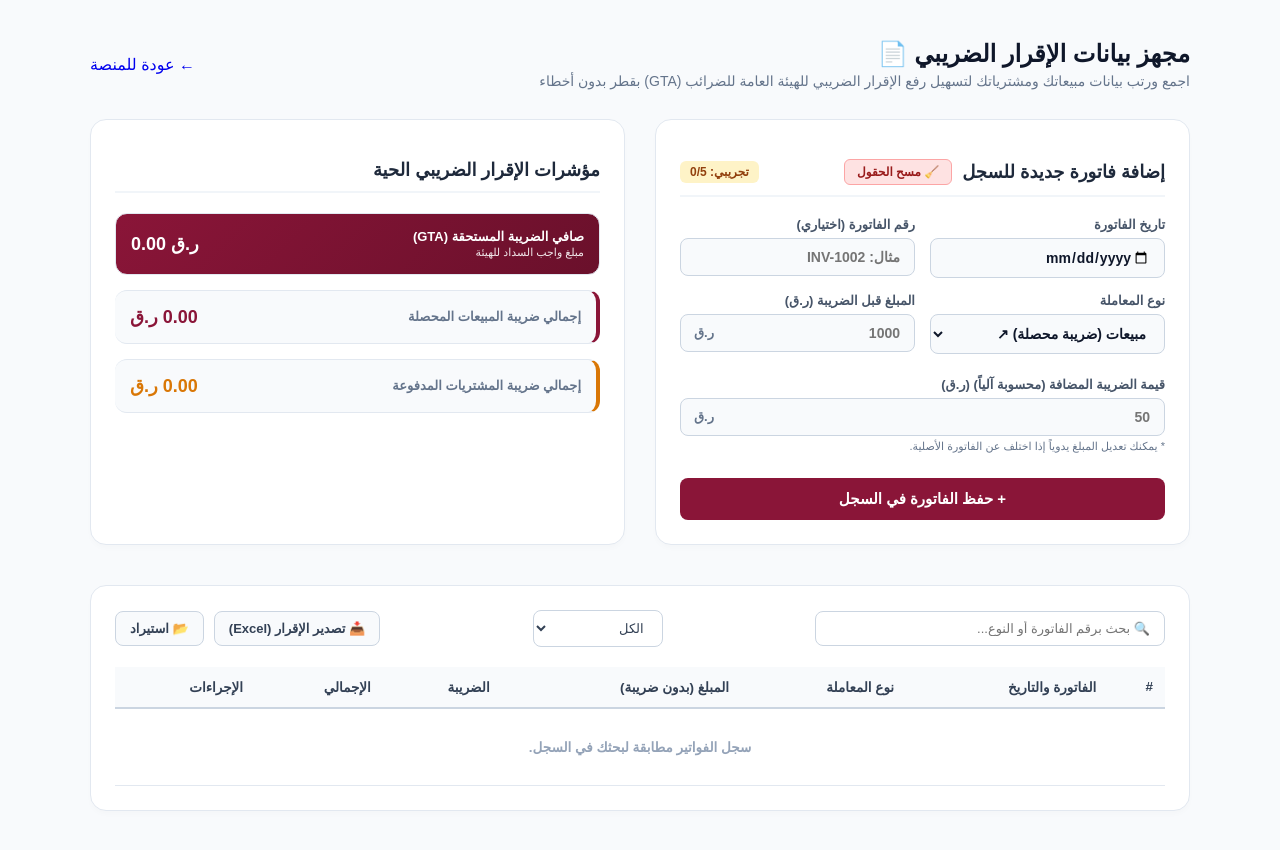
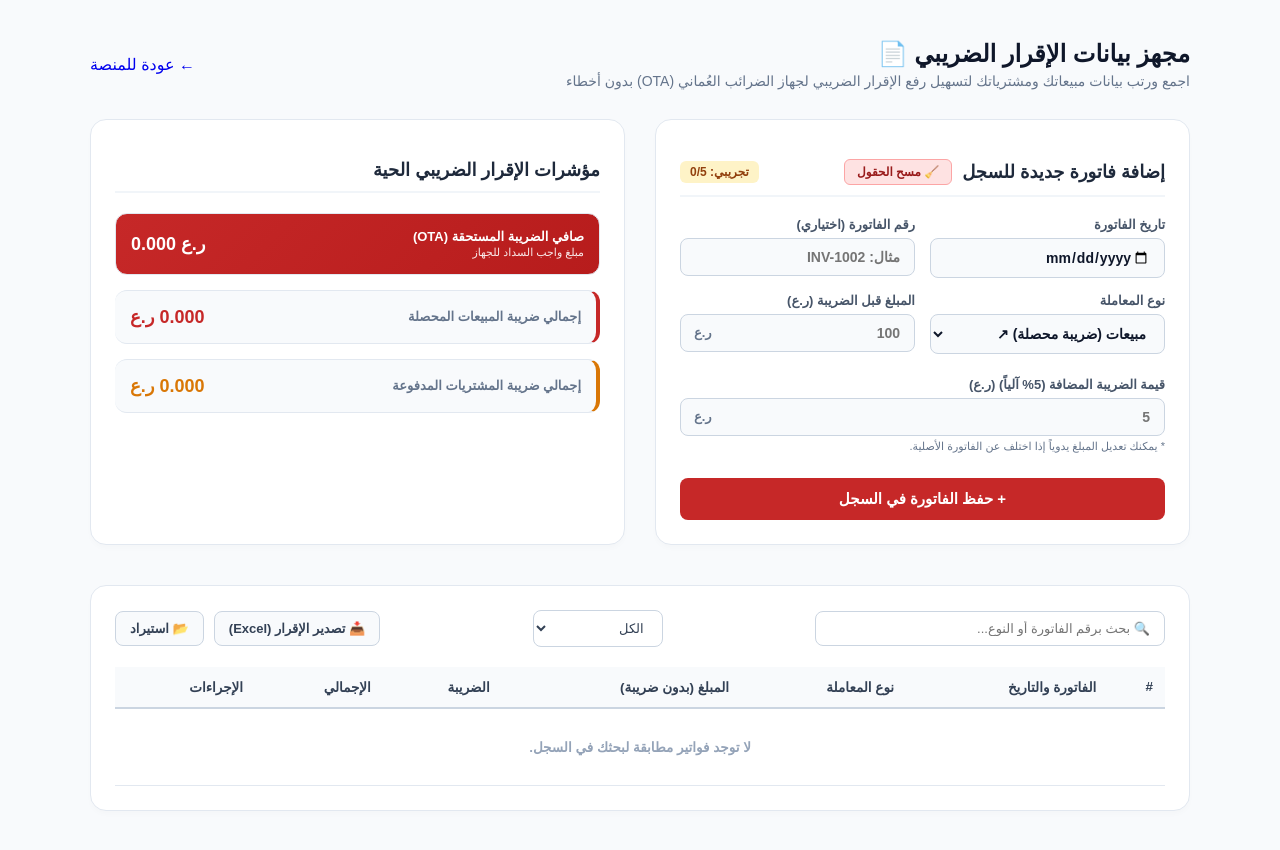
Before and after one commit to engaziasa-lang/engazia-app, a Next.js app: page /hub/om/vat-report in a window 1280 px wide. Built offline with nearby package versions, Linux system fonts and the light colour scheme.

Commit message:
Update page.tsx

```diff
--- a/app/hub/om/vat-report/page.tsx
+++ b/app/hub/om/vat-report/page.tsx
@@ -12,10 +12,10 @@ interface TaxItem {
   vatAmount: number;
   totalAmount: number;
   createdAt?: string;
-  timestamp?: number; // تمت الإضافة للفرز الزمني
+  timestamp?: number;
 }
 
-export default function TaxReturnPreparerQA() {
+export default function TaxReturnPreparerOM() {
   const [lang, setLang] = useState<'ar' | 'en'>('ar');
 
   const [invoiceDate, setInvoiceDate] = useState<string>('');
@@ -26,7 +26,7 @@ export default function TaxReturnPreparerQA() {
 
   const [items, setItems] = useState<TaxItem[]>([]);
   const [searchQuery, setSearchQuery] = useState<string>('');
-  const [dateFilter, setDateFilter] = useState<string>('all'); // الفرز الزمني
+  const [dateFilter, setDateFilter] = useState<string>('all');
   const [editingId, setEditingId] = useState<string | null>(null);
 
   const [isClient, setIsClient] = useState(false);
@@ -36,7 +36,7 @@ export default function TaxReturnPreparerQA() {
 
   useEffect(() => {
     setIsClient(true);
-    setIsActivated(!!localStorage.getItem('merchant_license_key_qa'));
+    setIsActivated(!!localStorage.getItem('merchant_license_key_om'));
 
     const savedLang = localStorage.getItem('seerk_global_lang') as 'ar' | 'en';
     if (savedLang) {
@@ -49,7 +49,7 @@ export default function TaxReturnPreparerQA() {
       setTransactionType('مبيعات (ضريبة محصلة) ↗');
     }
 
-    const saved = localStorage.getItem('seerk_qa_tax_return_items');
+    const saved = localStorage.getItem('seerk_om_tax_return_items');
     if (saved) {
       try {
         const parsedData = JSON.parse(saved);
@@ -60,7 +60,7 @@ export default function TaxReturnPreparerQA() {
 
   const saveToLocalStorage = (newItems: TaxItem[]) => {
     setItems(newItems);
-    localStorage.setItem('seerk_qa_tax_return_items', JSON.stringify(newItems));
+    localStorage.setItem('seerk_om_tax_return_items', JSON.stringify(newItems));
   };
 
   const handleAmountChange = (e: React.ChangeEvent<HTMLInputElement>) => {
@@ -71,7 +71,8 @@ export default function TaxReturnPreparerQA() {
     } else {
       const numVal = Number(val);
       setAmountBeforeVat(numVal);
-      setVatAmount(Number((numVal * 0.05).toFixed(2))); // افتراضي 5% إن وجد
+      // حساب الضريبة تلقائيا بنسبة 5% المطبقة في عُمان
+      setVatAmount(Number((numVal * 0.05).toFixed(3)));
     }
   };
 
@@ -79,7 +80,7 @@ export default function TaxReturnPreparerQA() {
     ar: {
       back: '← عودة للمنصة',
       title: 'مجهز بيانات الإقرار الضريبي 📄',
-      desc: 'اجمع ورتب بيانات مبيعاتك ومشترياتك لتسهيل رفع الإقرار الضريبي للهيئة العامة للضرائب (GTA) بقطر بدون أخطاء',
+      desc: 'اجمع ورتب بيانات مبيعاتك ومشترياتك لتسهيل رفع الإقرار الضريبي لجهاز الضرائب العُماني (OTA) بدون أخطاء',
       editRecord: 'تعديل الفاتورة',
       newRecord: 'إضافة فاتورة جديدة للسجل',
       clear: '🧹 مسح الحقول',
@@ -91,17 +92,17 @@ export default function TaxReturnPreparerQA() {
       optSales: 'مبيعات (ضريبة محصلة) ↗',
       optPurchases: 'مشتريات (ضريبة مدفوعة) ↙️',
       amtBefore: 'المبلغ قبل الضريبة',
-      vatAmt: 'قيمة الضريبة المضافة (محسوبة آلياً)',
+      vatAmt: 'قيمة الضريبة المضافة (5% آلياً)',
       vatNote: '* يمكنك تعديل المبلغ يدوياً إذا اختلف عن الفاتورة الأصلية.',
       saveBtnNew: '+ حفظ الفاتورة في السجل',
       saveBtnEdit: '💾 حفظ التعديلات',
       analysisTitle: 'مؤشرات الإقرار الضريبي الحية',
-      netVatDue: 'صافي الضريبة المستحقة (GTA)',
-      netVatPos: 'مبلغ واجب السداد للهيئة',
+      netVatDue: 'صافي الضريبة المستحقة (OTA)',
+      netVatPos: 'مبلغ واجب السداد للجهاز',
       netVatNeg: 'رصيد دائن مسترد لك',
       totalSalesVat: 'إجمالي ضريبة المبيعات المحصلة',
       totalPurchVat: 'إجمالي ضريبة المشتريات المدفوعة',
-      currency: 'ر.ق',
+      currency: 'ر.ع',
       searchPH: '🔍 بحث برقم الفاتورة أو النوع...',
       exportBtn: '📥 تصدير الإقرار (Excel)',
       importBtn: '📂 استيراد',
@@ -115,7 +116,7 @@ export default function TaxReturnPreparerQA() {
         year: 'آخر سنة'
       },
       table: {
-        noRecords: 'سجل الفواتير مطابقة لبحثك في السجل.',
+        noRecords: 'لا توجد فواتير مطابقة لبحثك في السجل.',
         th1: '#',
         th2: 'الفاتورة والتاريخ',
         th3: 'نوع المعاملة',
@@ -123,13 +124,13 @@ export default function TaxReturnPreparerQA() {
         th5: 'الضريبة',
         th6: 'الإجمالي',
         th7: 'الإجراءات',
-        netDue: 'الصافي المستحق (GTA)'
+        netDue: 'الصافي المستحق (OTA)'
       },
       export: {
         title: 'تقرير الإقرار الضريبي المبدئي',
         salesVat: 'إجمالي ضريبة المبيعات',
         purchVat: 'إجمالي ضريبة المشتريات',
-        netVat: 'صافي الضريبة المستحقة (GTA)',
+        netVat: 'صافي الضريبة المستحقة (OTA)',
         thDate: 'تاريخ الفاتورة',
         thInvNum: 'رقم الفاتورة',
         thType: 'نوع المعاملة',
@@ -152,7 +153,7 @@ export default function TaxReturnPreparerQA() {
     en: {
       back: '→ Back to Hub',
       title: 'Tax Return Preparer 📄',
-      desc: 'Collect and organize your sales and purchases to easily file your tax return with Qatar GTA without errors',
+      desc: 'Collect and organize your sales and purchases to easily file your tax return with Oman Tax Authority (OTA) without errors',
       editRecord: 'Edit Invoice',
       newRecord: 'Add New Invoice to Log',
       clear: '🧹 Clear Fields',
@@ -164,17 +165,17 @@ export default function TaxReturnPreparerQA() {
       optSales: 'Sales (Collected Tax) ↗',
       optPurchases: 'Purchases (Paid Tax) ↙️',
       amtBefore: 'Amount Before VAT',
-      vatAmt: 'VAT Amount (Auto-calculated)',
+      vatAmt: 'VAT Amount (Auto 5%)',
       vatNote: '* You can manually edit the amount if it differs from the original invoice.',
       saveBtnNew: '+ Save Invoice to Log',
       saveBtnEdit: '💾 Save Changes',
       analysisTitle: 'Live Tax Return Indicators',
-      netVatDue: 'Net VAT Due (GTA)',
+      netVatDue: 'Net VAT Due (OTA)',
       netVatPos: 'Amount payable to the authority',
       netVatNeg: 'Creditor balance refundable to you',
       totalSalesVat: 'Total Sales VAT Collected',
       totalPurchVat: 'Total Purchases VAT Paid',
-      currency: 'QAR',
+      currency: 'OMR',
       searchPH: '🔍 Search by invoice number or type...',
       exportBtn: '📥 Export Return (Excel)',
       importBtn: '📂 Import',
@@ -196,13 +197,13 @@ export default function TaxReturnPreparerQA() {
         th5: 'VAT',
         th6: 'Total',
         th7: 'Actions',
-        netDue: 'Net Due (GTA)'
+        netDue: 'Net Due (OTA)'
       },
       export: {
         title: 'Preliminary Tax Return Report',
         salesVat: 'Total Sales VAT',
         purchVat: 'Total Purchases VAT',
-        netVat: 'Net VAT Due (GTA)',
+        netVat: 'Net VAT Due (OTA)',
         thDate: 'Invoice Date',
         thInvNum: 'Invoice Number',
         thType: 'Transaction Type',
@@ -253,7 +254,7 @@ export default function TaxReturnPreparerQA() {
     const totalAmount = amtBefore + vat;
     const now = new Date();
     const timeOptions: Intl.DateTimeFormatOptions = { hour: 'numeric', minute: 'numeric', hour12: true };
-    const localeStr = lang === 'ar' ? 'ar-QA' : 'en-QA';
+    const localeStr = lang === 'ar' ? 'ar-OM' : 'en-OM';
     const formattedDate = `${now.toLocaleDateString(localeStr)} - ${now.toLocaleTimeString(localeStr, timeOptions)}`;
 
     if (editingId) {
@@ -264,7 +265,7 @@ export default function TaxReturnPreparerQA() {
         transactionType,
         amountBeforeVat: amtBefore,
         vatAmount: vat,
-        totalAmount: Number(totalAmount.toFixed(2)),
+        totalAmount: Number(totalAmount.toFixed(3)),
         createdAt: item.createdAt || formattedDate,
         timestamp: item.timestamp || now.getTime()
       } : item);
@@ -279,11 +280,11 @@ export default function TaxReturnPreparerQA() {
         transactionType,
         amountBeforeVat: amtBefore,
         vatAmount: vat,
-        totalAmount: Number(totalAmount.toFixed(2)),
+        totalAmount: Number(totalAmount.toFixed(3)),
         createdAt: formattedDate,
         timestamp: now.getTime()
       };
-      saveToLocalStorage([newItem, ...items]); // حفظ الجديد في الأعلى
+      saveToLocalStorage([newItem, ...items]);
       alert(text.alerts.saveSuccess);
     }
 
@@ -310,7 +311,6 @@ export default function TaxReturnPreparerQA() {
     }
   };
 
-  // فلترة النتائج بناءً على البحث والفرز الزمني
   const filteredItems = items.filter(item => {
     const matchesSearch = (item?.invoiceNumber || '').toLowerCase().includes((searchQuery || '').toLowerCase()) ||
                           (item?.transactionType || '').toLowerCase().includes((searchQuery || '').toLowerCase());
@@ -359,9 +359,9 @@ export default function TaxReturnPreparerQA() {
         </head>
         <body>
           <h2>${text.export.title}</h2>
-          <p>${text.export.salesVat}: ${totalSalesVat.toFixed(2)} ${text.currency}</p>
-          <p>${text.export.purchVat}: ${totalPurchaseVat.toFixed(2)} ${text.currency}</p>
-          <p><strong>${text.export.netVat}: ${netVatDue.toFixed(2)} ${text.currency}</strong></p>
+          <p>${text.export.salesVat}: ${totalSalesVat.toFixed(3)} ${text.currency}</p>
+          <p>${text.export.purchVat}: ${totalPurchaseVat.toFixed(3)} ${text.currency}</p>
+          <p><strong>${text.export.netVat}: ${netVatDue.toFixed(3)} ${text.currency}</strong></p>
           <br/>
           <table>
             <thead>
@@ -405,7 +405,7 @@ export default function TaxReturnPreparerQA() {
     const url = URL.createObjectURL(blob);
     const link = document.createElement("a");
     link.setAttribute("href", url);
-    link.setAttribute("download", `enjazya_qa_tax_return_data_${dateFilter}.xls`);
+    link.setAttribute("download", `enjazya_om_tax_return_data_${dateFilter}.xls`);
     document.body.appendChild(link);
     link.click();
     document.body.removeChild(link);
@@ -464,11 +464,11 @@ export default function TaxReturnPreparerQA() {
         .input-wrapper { position: relative; display: flex; align-items: center; width: 100%; }
         .input-wrapper input, .input-wrapper select { width: 100%; padding: 10px 14px; border: 1px solid #cbd5e1; border-radius: 8px; font-size: 14px; font-family: inherit; outline: none; background: #f8fafc; color: #0f172a; font-weight: 600; box-sizing: border-box; text-align: ${lang === 'ar' ? 'right' : 'left'}; }
         .input-wrapper input.with-currency { padding-${lang === 'ar' ? 'left' : 'right'}: 45px; }
-        .input-wrapper input:focus, .input-wrapper select:focus { border-color: #8A1538; background: #ffffff; }
+        .input-wrapper input:focus, .input-wrapper select:focus { border-color: #C62828; background: #ffffff; }
         .currency-tag { position: absolute; ${lang === 'ar' ? 'left: 14px;' : 'right: 14px;'} color: #64748b; font-weight: 800; font-size: 13px; pointer-events: none; }
 
-        .action-btn { background: #8A1538; color: #fff; border: none; width: 100%; padding: 12px; border-radius: 8px; font-weight: 900; font-size: 15px; cursor: pointer; transition: all 0.2s; font-family: inherit; margin-top: 10px; box-sizing: border-box; }
-        .action-btn:hover { background: #6A102B; }
+        .action-btn { background: #C62828; color: #fff; border: none; width: 100%; padding: 12px; border-radius: 8px; font-weight: 900; font-size: 15px; cursor: pointer; transition: all 0.2s; font-family: inherit; margin-top: 10px; box-sizing: border-box; }
+        .action-btn:hover { background: #B71C1C; }
 
         .result-box { background: #f8fafc; border-radius: 12px; padding: 15px; margin-bottom: 15px; display: flex; justify-content: space-between; align-items: center; border: 1px solid #e2e8f0; flex-wrap: wrap; gap: 10px; flex-direction: ${lang === 'ar' ? 'row' : 'row-reverse'}; text-align: ${lang === 'ar' ? 'right' : 'left'}; }
         .result-label { font-size: 13px; font-weight: 700; color: #64748b; }
@@ -478,14 +478,14 @@ export default function TaxReturnPreparerQA() {
         .table-toolbar { display: flex; justify-content: space-between; align-items: center; margin-bottom: 20px; flex-wrap: wrap; gap: 15px; flex-direction: ${lang === 'ar' ? 'row' : 'row-reverse'}; }
 
         .search-input { padding: 9px 14px; border: 1px solid #cbd5e1; border-radius: 8px; font-family: inherit; font-size: 13px; outline: none; flex-grow: 1; max-width: 350px; box-sizing: border-box; text-align: ${lang === 'ar' ? 'right' : 'left'}; }
-        .search-input:focus { border-color: #8A1538; }
+        .search-input:focus { border-color: #C62828; }
 
         .filter-select { padding: 9px 14px; border: 1px solid #cbd5e1; border-radius: 8px; font-family: inherit; font-size: 13px; outline: none; background: #fff; color: #334155; cursor: pointer; min-width: 130px; }
-        .filter-select:focus { border-color: #8A1538; }
+        .filter-select:focus { border-color: #C62828; }
 
         .table-btns { display: flex; gap: 10px; flex-wrap: wrap; }
         .t-btn { padding: 9px 14px; border-radius: 8px; font-weight: 700; font-size: 13px; cursor: pointer; border: 1px solid #cbd5e1; background: #f8fafc; color: #334155; font-family: inherit; display: flex; align-items: center; justify-content: center; gap: 6px; }
-        .t-btn:hover { background: #f1f5f9; border-color: #8A1538; color: #8A1538; }
+        .t-btn:hover { background: #f1f5f9; border-color: #C62828; color: #C62828; }
 
         .table-responsive { overflow-x: auto; -webkit-overflow-scrolling: touch; width: 100%; }
         .data-table { width: 100%; border-collapse: collapse; font-size: 13.5px; min-width: 900px; }
@@ -505,7 +505,7 @@ export default function TaxReturnPreparerQA() {
           <h1>{text.title}</h1>
           <p>{text.desc}</p>
         </div>
-        <Link href="/hub/qa" className="back-btn">
+        <Link href="/hub/om" className="back-btn">
           {text.back}
         </Link>
       </div>
@@ -529,7 +529,7 @@ export default function TaxReturnPreparerQA() {
                 <div className="input-wrapper">
                   <input
                     type="date"
-                    lang={lang === 'ar' ? 'ar-QA' : 'en-US'}
+                    lang={lang === 'ar' ? 'ar-OM' : 'en-US'}
                     value={invoiceDate}
                     onChange={(e) => setInvoiceDate(e.target.value)}
                     required
@@ -557,7 +557,7 @@ export default function TaxReturnPreparerQA() {
               <div className="input-group">
                 <label>{text.amtBefore} ({text.currency})</label>
                 <div className="input-wrapper">
-                  <input className="with-currency" type="number" step="0.01" min="0" value={amountBeforeVat === '' ? '' : amountBeforeVat} onChange={handleAmountChange} placeholder="1000" required />
+                  <input className="with-currency" type="number" step="0.01" min="0" value={amountBeforeVat === '' ? '' : amountBeforeVat} onChange={handleAmountChange} placeholder="100" required />
                   <span className="currency-tag">{text.currency}</span>
                 </div>
               </div>
@@ -566,7 +566,7 @@ export default function TaxReturnPreparerQA() {
             <div className="input-group">
               <label>{text.vatAmt} ({text.currency})</label>
               <div className="input-wrapper">
-                <input className="with-currency" type="number" step="0.01" min="0" value={vatAmount === '' ? '' : vatAmount} onChange={(e) => setVatAmount(e.target.value === '' ? '' : Number(e.target.value))} placeholder="50" required />
+                <input className="with-currency" type="number" step="0.01" min="0" value={vatAmount === '' ? '' : vatAmount} onChange={(e) => setVatAmount(e.target.value === '' ? '' : Number(e.target.value))} placeholder="5" required />
                 <span className="currency-tag">{text.currency}</span>
               </div>
               <small style={{ color: '#64748b', fontSize: '11px', display: 'block', marginTop: '4px' }}>{text.vatNote}</small>
@@ -581,24 +581,24 @@ export default function TaxReturnPreparerQA() {
         <div className="card">
           <h2 className="card-title">{text.analysisTitle}</h2>
 
-          <div className="result-box" style={{ background: netVatDue >= 0 ? 'linear-gradient(135deg, #8A1538 0%, #6A102B 100%)' : 'linear-gradient(135deg, #0284c7 0%, #0369a1 100%)', color: '#fff' }}>
+          <div className="result-box" style={{ background: netVatDue >= 0 ? 'linear-gradient(135deg, #C62828 0%, #B71C1C 100%)' : 'linear-gradient(135deg, #0284c7 0%, #0369a1 100%)', color: '#fff' }}>
             <div>
               <div className="result-label" style={{ color: '#fff' }}>{text.netVatDue}</div>
               <div style={{ fontSize: '11px', opacity: 0.9, marginTop: '2px' }}>{netVatDue >= 0 ? text.netVatPos : text.netVatNeg}</div>
             </div>
             <div className="result-value" dir="ltr" style={{ textAlign: lang === 'ar' ? 'left' : 'right', color: '#fff' }}>
-              {Math.abs(netVatDue).toFixed(2)} {text.currency} {netVatDue < 0 && '-'}
+              {Math.abs(netVatDue).toFixed(3)} {text.currency} {netVatDue < 0 && '-'}
             </div>
           </div>
 
-          <div className="result-box" style={{ borderRight: lang === 'ar' ? '4px solid #8A1538' : 'none', borderLeft: lang === 'en' ? '4px solid #8A1538' : 'none' }}>
+          <div className="result-box" style={{ borderRight: lang === 'ar' ? '4px solid #C62828' : 'none', borderLeft: lang === 'en' ? '4px solid #C62828' : 'none' }}>
             <span className="result-label">{text.totalSalesVat}</span>
-            <span className="result-value" style={{ color: '#8A1538' }}>{totalSalesVat.toFixed(2)} {text.currency}</span>
+            <span className="result-value" style={{ color: '#C62828' }}>{totalSalesVat.toFixed(3)} {text.currency}</span>
           </div>
 
           <div className="result-box" style={{ borderRight: lang === 'ar' ? '4px solid #d97706' : 'none', borderLeft: lang === 'en' ? '4px solid #d97706' : 'none', background: '#f8fafc' }}>
             <span className="result-label">{text.totalPurchVat}</span>
-            <span className="result-value" style={{ color: '#d97706' }}>{totalPurchaseVat.toFixed(2)} {text.currency}</span>
+            <span className="result-value" style={{ color: '#d97706' }}>{totalPurchaseVat.toFixed(3)} {text.currency}</span>
           </div>
         </div>
       </div>
@@ -664,12 +664,12 @@ export default function TaxReturnPreparerQA() {
                         <div style={{ fontSize: '12px', color: '#64748b', marginTop: '4px', fontWeight: 600 }}>📅 {item.invoiceDate}</div>
                       </td>
                       <td>
-                        <span style={{ color: isSales ? '#8A1538' : '#d97706', background: isSales ? '#FAF0F2' : '#fffbeb', padding: '4px 8px', borderRadius: '6px', fontSize: '12px', fontWeight: 800 }}>
+                        <span style={{ color: isSales ? '#C62828' : '#d97706', background: isSales ? '#FFEBEE' : '#fffbeb', padding: '4px 8px', borderRadius: '6px', fontSize: '12px', fontWeight: 800 }}>
                           {item.transactionType}
                         </span>
                       </td>
                       <td style={{ fontWeight: 700 }}>{item.amountBeforeVat} {text.currency}</td>
-                      <td style={{ fontWeight: 800, color: isSales ? '#8A1538' : '#d97706' }}>{item.vatAmount} {text.currency}</td>
+                      <td style={{ fontWeight: 800, color: isSales ? '#C62828' : '#d97706' }}>{item.vatAmount} {text.currency}</td>
                       <td style={{ fontWeight: 900 }}>{item.totalAmount} {text.currency}</td>
                       <td>
                         <div style={{ display: 'flex', gap: '6px', flexWrap: 'wrap' }}>
@@ -686,7 +686,7 @@ export default function TaxReturnPreparerQA() {
               <tfoot>
                 <tr className="tfoot-row">
                   <td colSpan={3} style={{ textAlign: 'center' }}>{text.table.netDue}</td>
-                  <td colSpan={4} style={{ color: netVatDue >= 0 ? '#8A1538' : '#0284c7', fontSize: '15px' }} dir="ltr">{netVatDue >= 0 ? netVatDue.toFixed(2) : `(${Math.abs(netVatDue).toFixed(2)})`} {text.currency}</td>
+                  <td colSpan={4} style={{ color: netVatDue >= 0 ? '#C62828' : '#0284c7', fontSize: '15px' }} dir="ltr">{netVatDue >= 0 ? netVatDue.toFixed(3) : `(${Math.abs(netVatDue).toFixed(3)})`} {text.currency}</td>
                 </tr>
               </tfoot>
             )}
```
